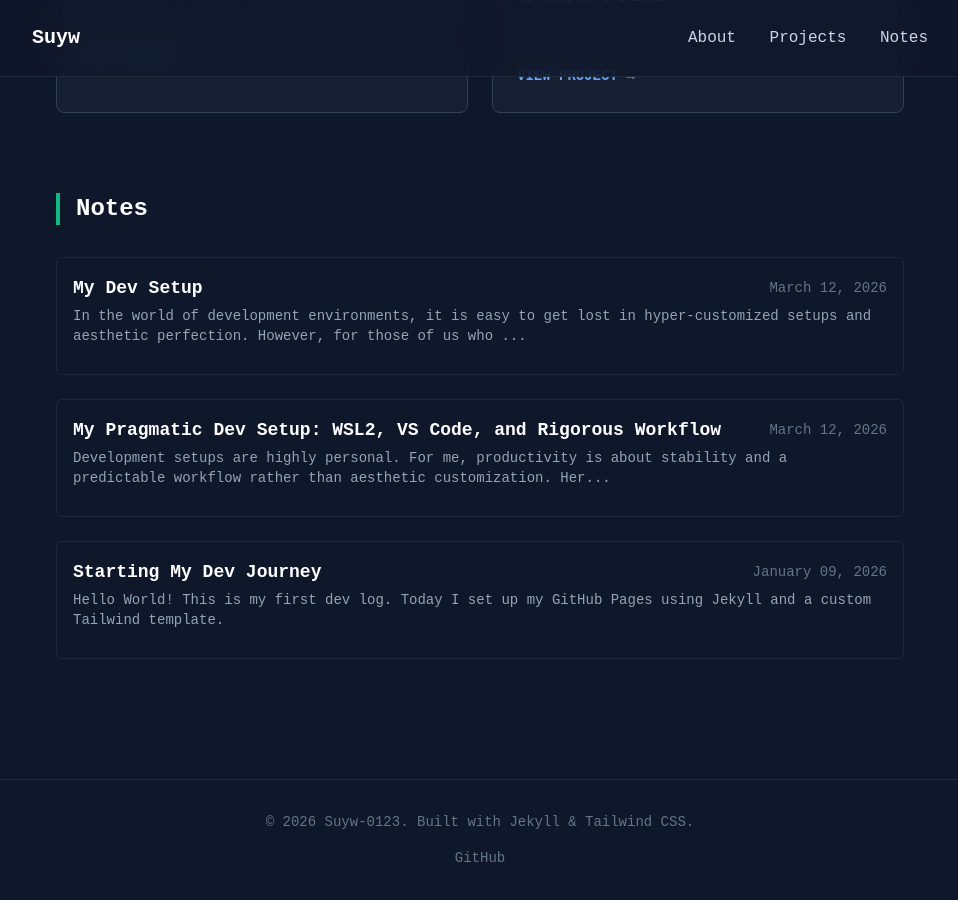
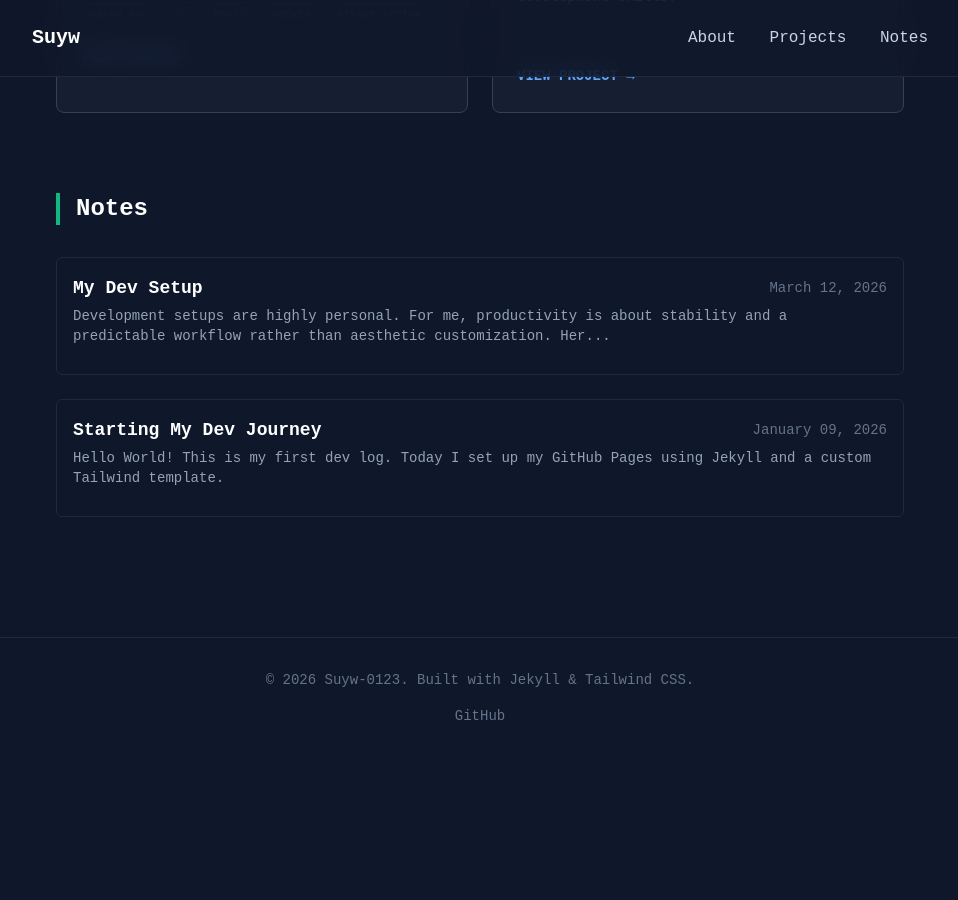
Before and after one commit to Suyw-0123/Suyw-0123.github.io, a Jekyll site: the page built from index.html, in a window 1280 px wide and 900 px high, scrolled down 1040 px. Shown: the whole window, without its empty margins (160-1118 px from the left). Built offline with Jekyll 4.4.1, drawn with Linux system fonts in a browser that asks for light colours; nearby versions of some CDN libraries; after the commit the page ends 1798 px from its top, so only the background shows below that; some of the changed lines change nothing that is shown.

Commit message:
refactor: Simplify title in dev setup documentation and remove redundant file

```diff
--- a/_posts/2026-03-12-my-dev-setup-pragmatic.md
+++ b/_posts/2026-03-12-my-dev-setup-pragmatic.md
@@ -1,6 +1,6 @@
 ---
 layout: page
-title: "My Pragmatic Dev Setup: WSL2, VS Code, and Rigorous Workflow"
+title: "My Dev Setup"
 date: 2026-03-12
 categories: [DevSetup, Workflow]
 ---
--- a/_posts/2026-03-12-my-dev-setup.md
+++ /dev/null
@@ -1,43 +0,0 @@
----
-layout: page
-title: My Dev Setup
-date: 2026-03-12
-categories: [DevSetup, Workflow]
----
-
-In the world of development environments, it is easy to get lost in hyper-customized setups and aesthetic perfection. However, for those of us who prioritize results over "ricing," a pragmatic and robust setup is the true key to productivity. Here is a look into my current development environment—built for reliability, consistency, and professional rigor.
-
-### 1. The Powerhouse: Hardware & Multitasking
-My primary machine is a high-performance laptop powered by an **AMD AI 7 350** processor, an **RTX 5060 Laptop GPU**, and **32GB of RAM**.
-
-While many focus on raw gaming power, these specs are crucial for my multitasking-heavy workflow. Having 32GB of RAM allows me to run multiple resource-intensive applications simultaneously without any lag, ensuring a seamless transition between the Windows host and the Linux guest environment.
-
-### 2. The OS: The Best of Both Worlds with WSL2
-I run **Windows 11 Pro** as my base operating system, primarily because it offers the widest compatibility for general productivity tools. However, for my core development work, I rely exclusively on **WSL2 (Windows Subsystem for Linux)**.
-
-I use **Ubuntu LTS** as my primary distribution. The reasons are simple:
-*   **Environmental Consistency:** Most production servers run Ubuntu or similar Debian-based systems. Developing locally on the same architecture eliminates the "it works on my machine" syndrome.
-*   **Superior CLI Toolchain:** Linux offers a significantly more robust ecosystem for command-line tools compared to native Windows.
-*   **Ease of Use:** Ubuntu is well-supported, and finding solutions for any environment-specific issue is straightforward.
-
-### 3. The Editor: Why I Returned to VS Code
-My journey with editors has seen various experiments, including high-performance tools like **Antigravity**. Yet, I eventually found my way back to **VS Code**.
-
-VS Code strikes the perfect balance between extensibility and stability. I prefer manually tailoring my environment rather than using pre-packaged "super-distributions." My setup is minimalist:
-*   **Theme:** **One Dark Pro** with the **Night Flat** variant. It provides a low-contrast, eye-friendly color palette that remains comfortable during long coding sessions.
-*   **Extensions:** I keep my extensions lean, focusing only on essential language support and core productivity tools.
-
-### 4. The Workflow: Specification-Driven Development (SDD)
-The most critical part of my setup isn't the hardware or the editor—it's the **Workflow**. I use a combination of **OpenCode** (an interactive CLI agent) and **OpenSpec** (a specification-driven development framework).
-
-When addressing a bug or implementing a feature (even in an existing open-source project), I follow a rigorous process:
-1.  **OpenSpec Analysis:** Before writing any code, I use OpenSpec to analyze the issue, identify the root cause, and draft a solution proposal.
-2.  **Approval Gate:** No changes are executed until the solution report is approved. This ensures a clear plan of action.
-3.  **Execution with OpenCode:** OpenCode handles the execution of changes based on the specification, maintaining strict logs and audit trails.
-4.  **Verification:** The workflow mandates unit and integration testing. Every change is verified against the original specification.
-5.  **Documentation & Pull Request:** The entire "walkthrough" of the change—from reasoning to verification—is recorded. This makes creating a high-quality Pull Request trivial, as all the necessary context and justification are already documented in the spec.
-
-### Conclusion
-A great development setup isn't about the flashiest UI or the most obscure toolchain. It’s about creating a stable, repeatable, and rigorous environment that allows you to focus on solving problems. By combining the flexibility of VS Code, the power of WSL2, and the rigor of Specification-Driven Development, I’ve found a workflow that truly supports professional growth and code quality.
-
----
```
